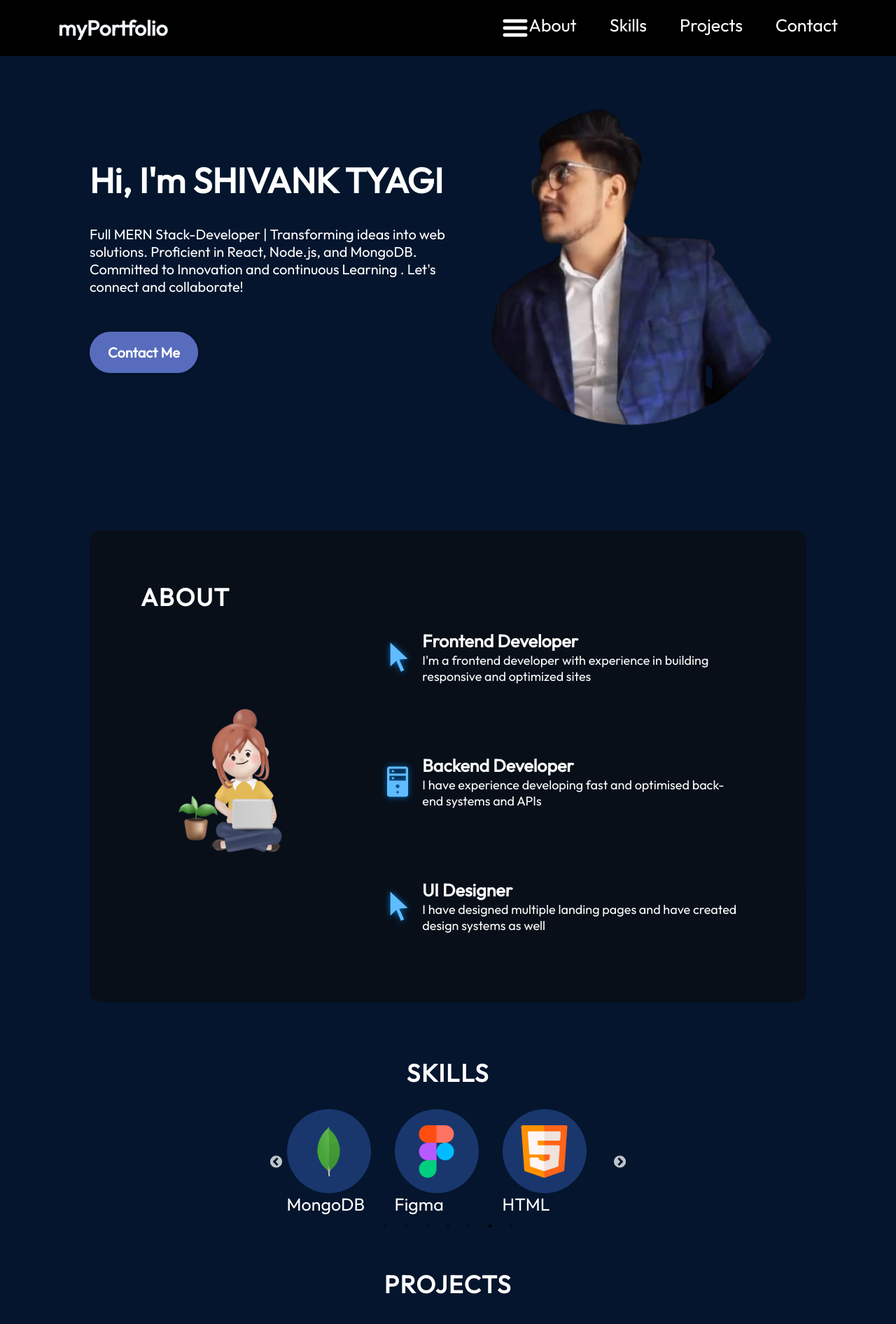
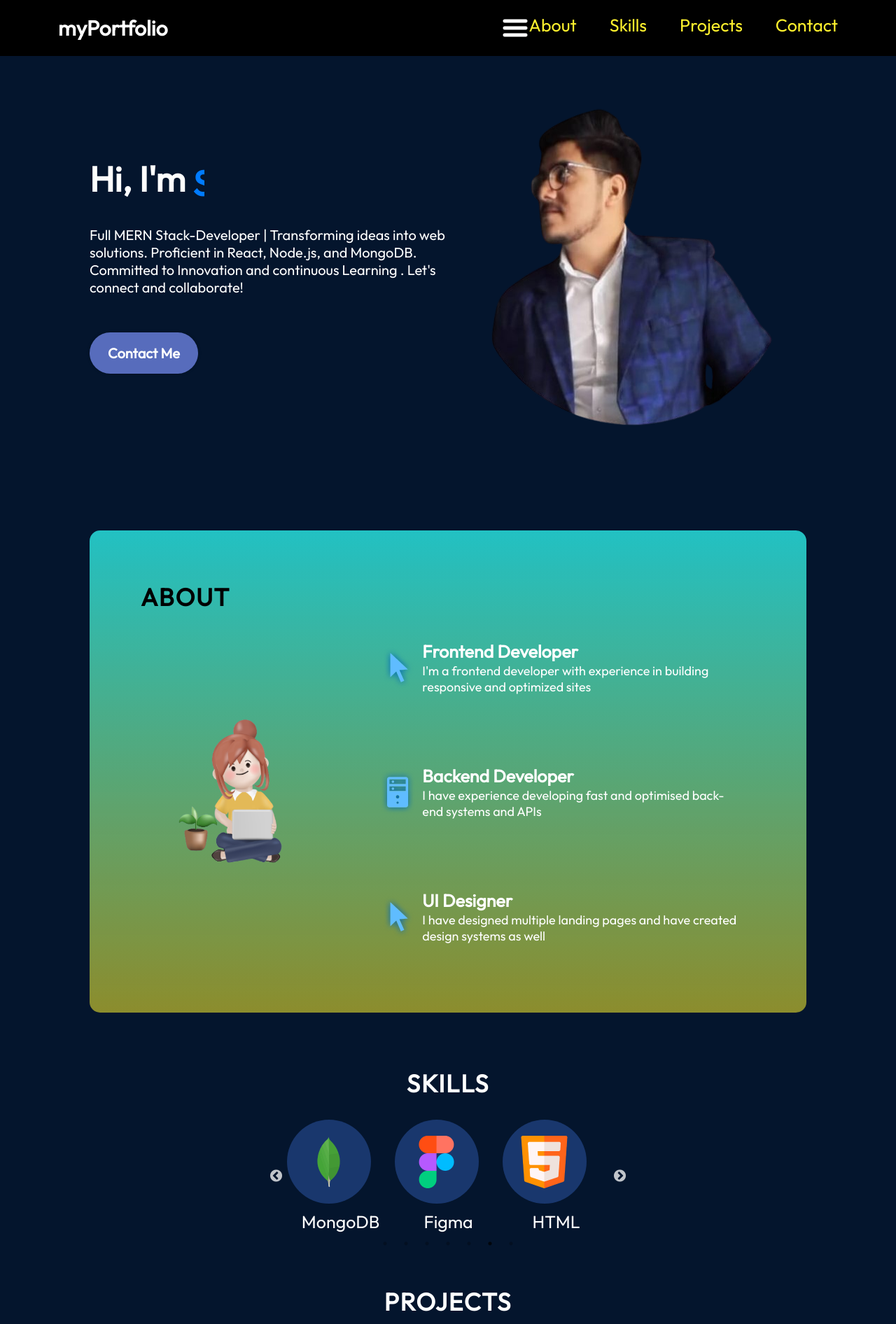
Before and after one commit to Shivanktyagi07/Portfolio-Website, a React (Vite) app: page / in a window 1280 px wide. Shown: the top 1892 px of the page at 70% size. Built offline with nearby package versions, Linux system fonts and the light colour scheme.

Commit message:
changes in project

```diff
--- a/src/Components/About/About.module.css
+++ b/src/Components/About/About.module.css
@@ -2,7 +2,9 @@
 
 .container {
   position: relative;
-  background-color: rgba(12, 12, 12, 0.6);
+  /* background-color: rgba(12, 12, 12, 0.6); */
+  background: rgb(253,240,45);
+  background: linear-gradient(0deg, rgba(253,240,45,0.5494572829131652) 0%, rgba(34,193,195,1) 100%);
   border-radius: 15px;
   padding: 73px;
   margin-top: 129px;
@@ -12,11 +14,14 @@
 }
 
 .title {
-  color: var(--color-text);
+  /* color: var(--color-text); */
+  color: black;
+
   font-size: 35px;
-  font-weight: 700;
+  font-weight: 900;
   letter-spacing: 1.75px;
   text-transform: uppercase;
+  margin-bottom: 15px;
 }
 
 .content {
@@ -45,7 +50,7 @@
   padding: 25px;
   background-image: linear-gradient(
     90deg,
-    rgba(165, 215, 232, 0.42) 0%,
+    rgba(200, 215, 232, 0.42) 0%,
     rgba(255, 255, 255, 0) 100%
   );
   background-size: 0 100%;
--- a/src/Components/Experience/Experience.jsx
+++ b/src/Components/Experience/Experience.jsx
@@ -86,14 +86,25 @@ export const Experience = () => {
       <h2 className={styles.title}>Skills</h2>
       <div className={styles.content}>
         <Slider {...sliderSettings} className={styles.skills}>
-          {skills.map((skill, id) => (
+          {/* {skills.map((skill, id) => (
             <div key={id} className={styles.skill}>
               <div className={styles.skillImageContainer}>
                 <img src={getImageUrl(skill.imageSrc)} alt={skill.title} />
               </div>
               <p>{skill.title}</p>
             </div>
-          ))}
+          ))} */}
+          {skills.map((skill, id) => (
+  <div key={id} className={styles.skill}>
+    <div className={styles.skillImageContainer}>
+      <img src={getImageUrl(skill.imageSrc)} alt={skill.title} />
+    </div>
+    <div className={styles.skillContent}>
+      <p>{skill.title}</p>
+    </div>
+  </div>
+))}
+
         </Slider>
       </div>
     </section>
--- a/src/Components/Experience/Experience.module.css
+++ b/src/Components/Experience/Experience.module.css
@@ -1,6 +1,7 @@
 @import "../../vars.css";
 
 .container {
+  position: relative;
   color: var(--color-text);
   margin-top: 79px;
   margin-left: 10%;
@@ -14,6 +15,7 @@
   letter-spacing: 1.75px;
   text-transform: uppercase;
   text-align: center;
+  vertical-align: middle;
 }
 
 .content {
@@ -26,6 +28,8 @@
 .skills {
   width: 45%;
   display: flex;
+  justify-content: center;
+  align-items: center;
   flex-wrap: wrap;
   gap: 37px;
 }
@@ -39,22 +43,31 @@
 
 .skillImageContainer {
   background-color: var(--color-secondary);
-  border-radius: 100%;
+  border-radius: 50%;
   display: flex;
   align-items: center;
   justify-content: center;
   width: 120px;
   height: 120px;
+  margin-bottom: 10px;
 }
 
 .skillImageContainer img {
-  width: 75px;
+  /* width: 75px; */
+  max-width: 100%;
+  max-height: 100%;
+
+}
+.skillContent {
+  text-align: center;
 }
 
 .skill p {
   font-size: 25px;
   font-family: var(--font-roboto);
   font-weight: 500;
+  margin: 0;
+
 }
 
 .history {
--- a/src/Components/Hero/Hero.jsx
+++ b/src/Components/Hero/Hero.jsx
@@ -7,7 +7,7 @@ export const Hero = () => {
   return (
     <section className={styles.container}>
       <div className={styles.content}>
-        <h1 className={styles.title}>Hi, I'm SHIVANK TYAGI</h1>
+        <h1 className={styles.title}>Hi, I'm <span>SHIVANK TYAGI</span></h1>
         <p className={styles.description}>
         Full MERN Stack-Developer | Transforming ideas into web solutions. Proficient in React, Node.js, and MongoDB. Committed to Innovation and continuous Learning . Let's connect and collaborate!
         </p>
--- a/src/Components/Hero/Hero.module.css
+++ b/src/Components/Hero/Hero.module.css
@@ -24,8 +24,12 @@
 .title {
   font-size: 50px;
   font-weight: 900;
-  margin-bottom: 33px;
+  margin-bottom: 30px;
   font-family: var(--font-roboto);
+  /* overflow: hidden;  */
+  white-space: nowrap;
+  vertical-align: middle;
+  /* animation: typing 2s steps(30) 1s forward;  */
 
   /* background: linear-gradient(
     90deg,
@@ -36,11 +40,30 @@
   -webkit-background-clip: text;  */
 }
 
+.title span {
+  display: inline-block;
+  overflow: hidden;
+  white-space: nowrap;
+  animation: typing 2s steps(30) infinite;
+  color: #007bff;
+  vertical-align: middle;
+}
 
 .description {
   font-size: 20px;
   font-family: var(--font-roboto);
   margin-bottom: 52px;
+
+
+}
+
+@keyframes typing {
+  from {
+    width: 0; /* Start with 0 width */
+  }
+  to {
+    width: 100%; /* End with full width */
+  }
 }
 
 .contactBtn {
--- a/src/Components/Navbar/Navbar.module.css
+++ b/src/Components/Navbar/Navbar.module.css
@@ -23,11 +23,8 @@
 
 }
 .navbar a{
-  color: aliceblue;
+  color: #ffff;
 }
-
-
-
 
 
 .title {
@@ -39,6 +36,10 @@
 
 .menu {
   display: flex;
+
+}
+.menuBtn{
+  color: #fdf02d;
 }
 
 .menuItems {
@@ -49,7 +50,7 @@
 
 .menuItems a {
   font-size: 25px;
-  color: #ffff;
+  color: #fdf02d;
   text-decoration: none;
 }
 
--- a/src/Components/Project/ProjectCard.module.css
+++ b/src/Components/Project/ProjectCard.module.css
@@ -4,7 +4,9 @@
   display: flex;
   flex-direction: column;
   border-radius: 10px;
-  background: linear-gradient(180deg, #576cbc 0%, #132a53 100%);
+  /* background: linear-gradient(180deg, #576cbc 0%, #132a53 100%); */
+  background: rgb(253,240,45);
+  background: linear-gradient(0deg, rgba(253,240,45,0.9360119047619048) 2%, rgba(34,193,195,1) 83%);
   box-shadow: 0 16px 14px 0 #04152d;
   padding: 18px 24px;
   max-width: 345px;
```
